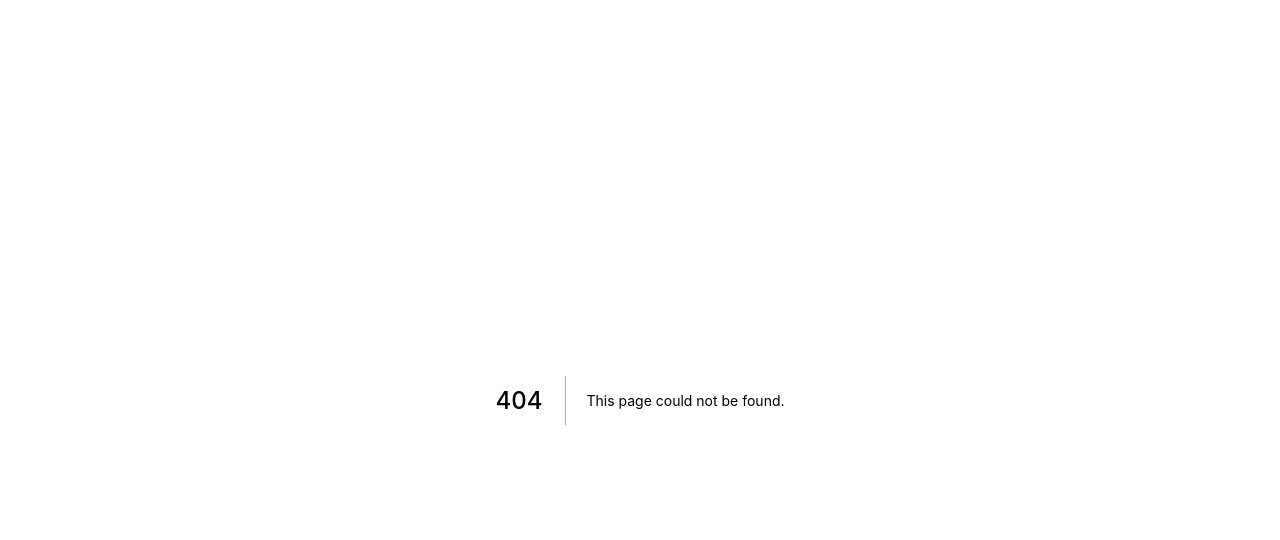
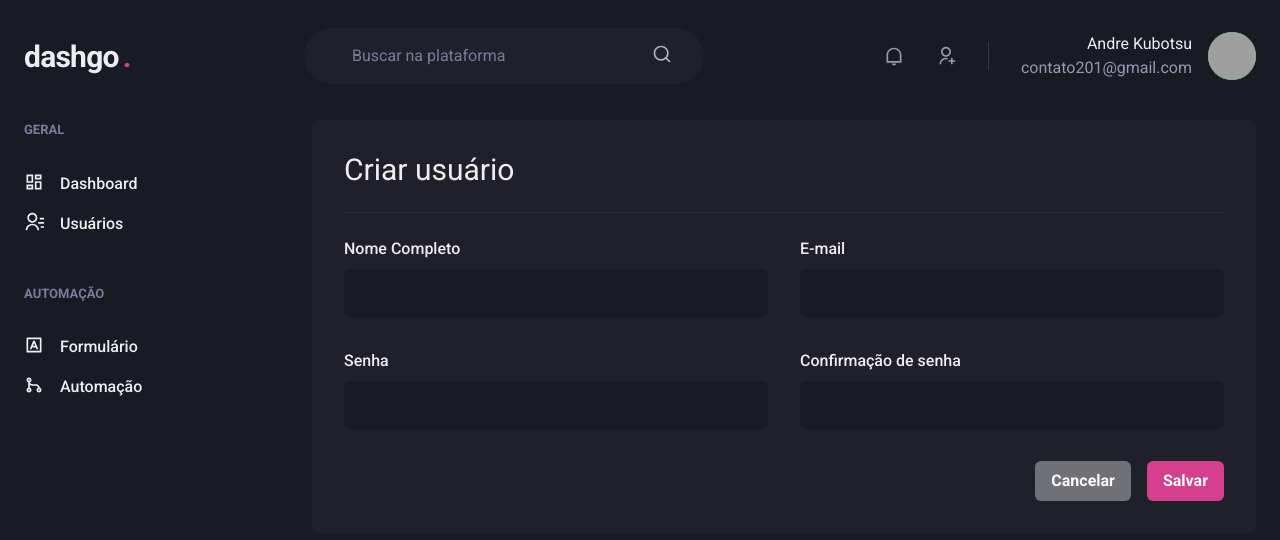
Before and after one commit to andrekubotsu/next-chakra-dashgo, a Next.js app: page /users/create in a window 1280 px wide. Before the commit this address had no page. Shown: the top 540 px of the page. Built offline with nearby package versions, Linux system fonts and the light colour scheme; grey boxes are pictures that could not be loaded.

Commit message:
create user form added

```diff
--- /dev/null
+++ b/src/pages/users/create.tsx
@@ -0,0 +1,55 @@
+import {
+  Box,
+  Button,
+  Divider,
+  Flex,
+  Heading,
+  HStack,
+  SimpleGrid,
+  VStack,
+} from "@chakra-ui/react";
+import { Input } from "../../components/Form/Input";
+
+import { Header } from "../../components/Header";
+
+import { Sidebar } from "../../components/Siidebar";
+
+export default function CreateUser() {
+  return (
+    <Box>
+      <Header />
+      <Flex w="100%" my="6" maxWidth={1480} mx="auto" px="6">
+        <Sidebar />
+
+        <Box flex="1" borderRadius={8} bg="gray.800" p="8">
+          <Heading size="lg" fontWeight="normal">
+            Criar usuário
+          </Heading>
+          <Divider my="6" borderColor="gray.700" />
+          <VStack spacing="8">
+            <SimpleGrid minChildWidth="240px" spacing="8" w="100%">
+              <Input name="name" label="Nome Completo" />
+              <Input name="email" type="email" label="E-mail" />
+            </SimpleGrid>
+
+            <SimpleGrid minChildWidth="240px" spacing="8" w="100%">
+              <Input name="password" type="password" label="Senha" />
+              <Input
+                name="password_confirmation"
+                type="password"
+                label="Confirmação de senha"
+              />
+            </SimpleGrid>
+          </VStack>
+
+          <Flex mt="8" justify="flex-end">
+            <HStack spacing="4">
+              <Button colorScheme="whiteAlpha">Cancelar</Button>
+              <Button colorScheme="pink">Salvar</Button>
+            </HStack>
+          </Flex>
+        </Box>
+      </Flex>
+    </Box>
+  );
+}
```
